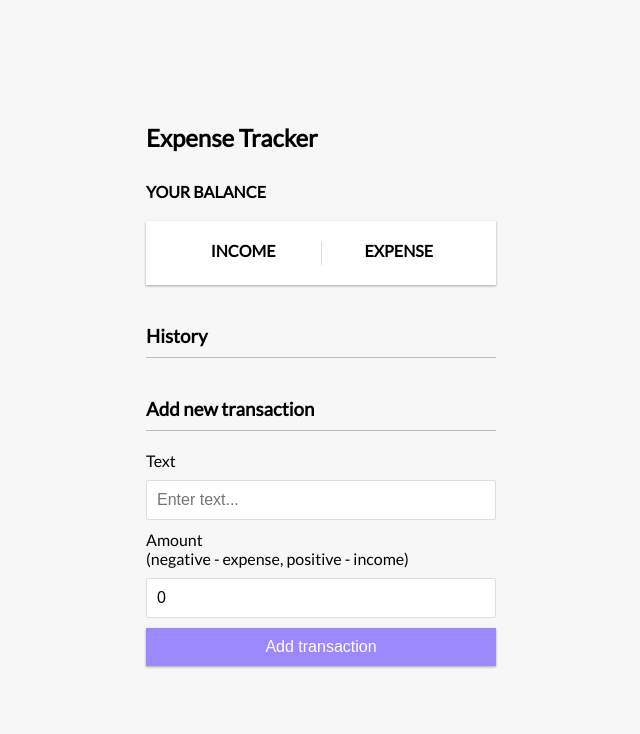
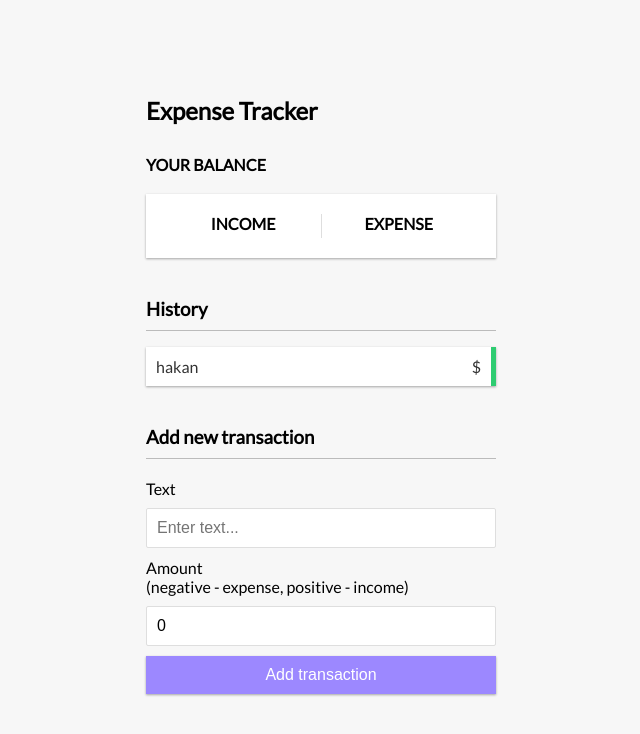
Before and after one commit to msinemkaya/expense-tracker, a React (Create React App) app: page / in a window 1280 px wide. Shown: the top 734 px of the page, without its empty margins (319-959 px from the left). Built offline with nearby package versions, Linux system fonts and the light colour scheme.

Commit message:
feat: added a sample transaction and see if context works fine

```diff
--- a/src/components/TransactionList.js
+++ b/src/components/TransactionList.js
@@ -1,9 +1,18 @@
+import useGlobalContex from '../hooks/use-global-context'
+
 export default function TransactionList(){
+
+  const { state } = useGlobalContex()
+
   return(
     <>
       <h3>History</h3>
       <ul className='list' id='list'>
-
+        {state.transactions.map((transaction, index) => (
+          <li className='plus' key={index}>
+            {transaction.text} <span>$</span> <button className='delete-btn'>x</button>
+          </li>
+        ))}
       </ul>
     </>
   );
--- a/src/context/GlobalState.js
+++ b/src/context/GlobalState.js
@@ -2,7 +2,7 @@ import { createContext, useReducer } from 'react';
 import AppReducer from './AppReducer';
 
 const initialState = {
-  transactions: []
+  transactions: [{id:0, text:'hakan'}]
 }
 
 export const GlobalContext = createContext(initialState)
```
